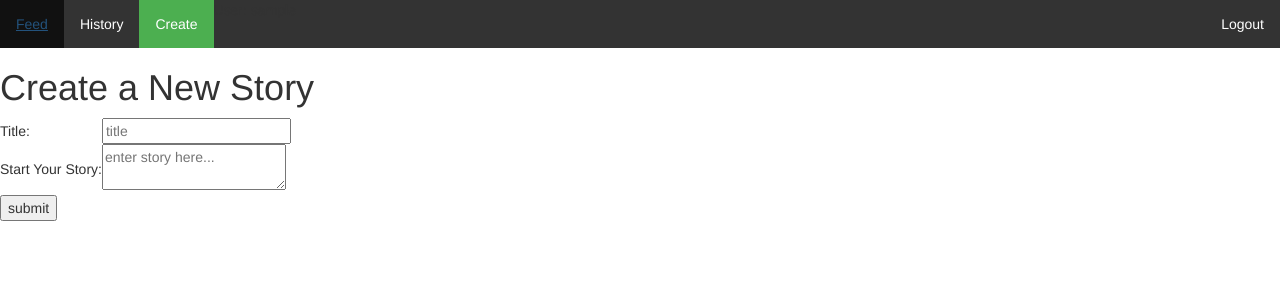
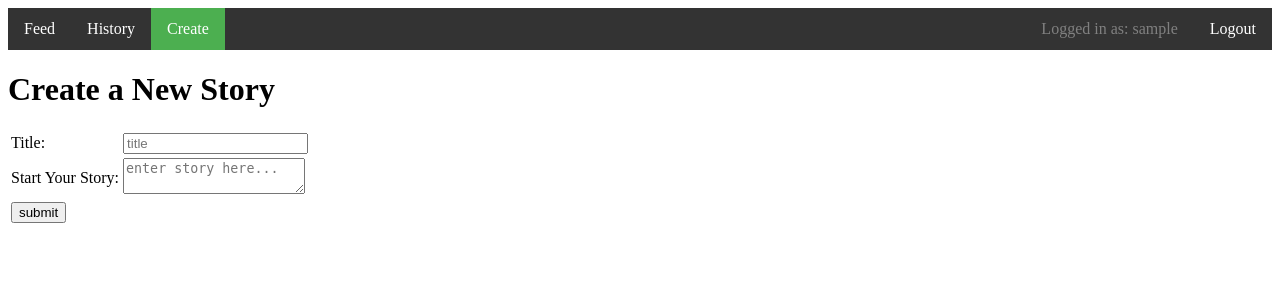
Before and after one commit to hhzrabbit/team-rrj-blog, a Flask app: page /create in a window 1280 px wide. Shown: the top 300 px of the page. Run offline with Flask 2, Linux system fonts and the light colour scheme; the visitor is signed in with stand-in values (Sample User, id 1); some libraries are stand-ins or nearby versions.

Commit message:
fixing up few things

```diff
--- a/app.py
+++ b/app.py
@@ -12,7 +12,10 @@
 #tells flask what to do when browser requests access from root of flask app
 @app.route("/")
 def loginOrRegister():
-    return render_template("loginOrReg.html")
+    if 'username' in session:
+        return redirect("/feed")
+    else:
+        return render_template("loginOrReg.html")
 
 @app.route("/authOrCreate", methods=["POST"])
 def authOrCreate():
@@ -55,7 +58,7 @@
 def logout():
     if "username" in session:
         session.pop('username')
-        return render_template("loginOrReg.html",status=" logged out")
+        return render_template("loginOrReg.html",status="logged out")
     else:
         return redirect(url_for('loginOrRegister'))
 
@@ -67,7 +70,10 @@
     if 'username' in session:
         print session
         storys = dbManager.undoneStories( session['username'], 0)
-        return render_template('feed.html', user = session["username"], stories = storys)
+        if storys: #not empty, meaning there are stories to show
+            return render_template('feed.html', user = session["username"], stories = storys)
+        else:
+            return render_template('feed.html', user = session["username"], message = "No stories to show.")
     else:
         return redirect(url_for('loginOrRegister'))
 
@@ -85,10 +91,11 @@
     if 'username' in session:
         storys = dbManager.doneStories( session['username'], 0 )#testing alphabetize
         print storys
-        if storys != None:
+        if storys: #not empty, meaning there are stories to show
             return render_template('history.html', user = session["username"], stories = storys)
         else:
-            return "kaboom!"
+            return render_template('history.html', user = session["username"], message = "No stories to show.")
+
     else:
         return redirect("/")
 
--- a/templates/afterLogInTemplate.html
+++ b/templates/afterLogInTemplate.html
@@ -5,7 +5,7 @@
 <style>
   ul {
   list-style-type: none;
-    margin: 0;
+  margin-top: 0;
   padding: 0;
   overflow: hidden;
   background-color: #333;
@@ -19,13 +19,24 @@
   display: block;
   color: white;
   text-align: center;
-    padding: 14px 16px;
+  padding: 12px 16px;
   text-decoration: none;
   }
 
   /* Change the link color to #111 (black) on hover */
   li a:hover {
-  background-color: #111;
+  color: white;
+  font-weight: bold;
+  background-color: #000;
+  text-decoration: none;
+  }
+
+  li div {
+  display: block;
+  color: grey;
+  text-align: center;
+  padding: 12px 16px;
+  text-decoration: none;
   }
 
   .active {
@@ -40,9 +51,9 @@
 <ul>
   <li> <a {% block isFeed %}{% endblock%} href="/feed">Feed</a> </li>
   <li> <a {% block isHistory %}{% endblock%} href="/history">History</a> </li>
-  <li> <a  {% block isCreate %}{% endblock%} href="/create">Create</a> </li>
-  <li> User: {{ user }} </li>
+  <li> <a {% block isCreate %}{% endblock%} href="/create">Create</a> </li>
   <li style="float:right"> <a href="/logout">Logout</a> </li>
+  <li style="float:right"> <div>Logged in as: {{ user }}</div></li>
 </ul>
 
 <h1>
--- a/templates/feed.html
+++ b/templates/feed.html
@@ -7,6 +7,8 @@
 {% block title_block %} Feed {% endblock %}
 
 {% block content_block %}
+
+{{ message }}
 
 {% for story in stories %}
 
--- a/templates/history.html
+++ b/templates/history.html
@@ -7,6 +7,8 @@
 {% block title_block %} History {% endblock %}
 
 {% block content_block %}
+
+{{ message }}
 
 {% for story in stories %}
 
--- a/templates/masterTemplate.html
+++ b/templates/masterTemplate.html
@@ -5,7 +5,7 @@
   <head>
 
       {% block css_block %}
-      <link rel="stylesheet" href="https://maxcdn.bootstrapcdn.com/bootstrap/3.3.7/css/bootstrap.min.css">  <!-- thanks Bootstrap! -->
+<!--      <link rel="stylesheet" href="https://maxcdn.bootstrapcdn.com/bootstrap/3.3.7/css/bootstrap.min.css">  <!-- thanks Bootstrap! -->
       {% endblock %}
         <title> {% block title_block %} masterTemplate {% endblock %} </title> <!--page title-->
     </head>
```
Also changed, not shown: templates/loginOrReg.html (+5 -2 lines), 1 other file. Lines whose indentation alone changed are shown as unchanged.
